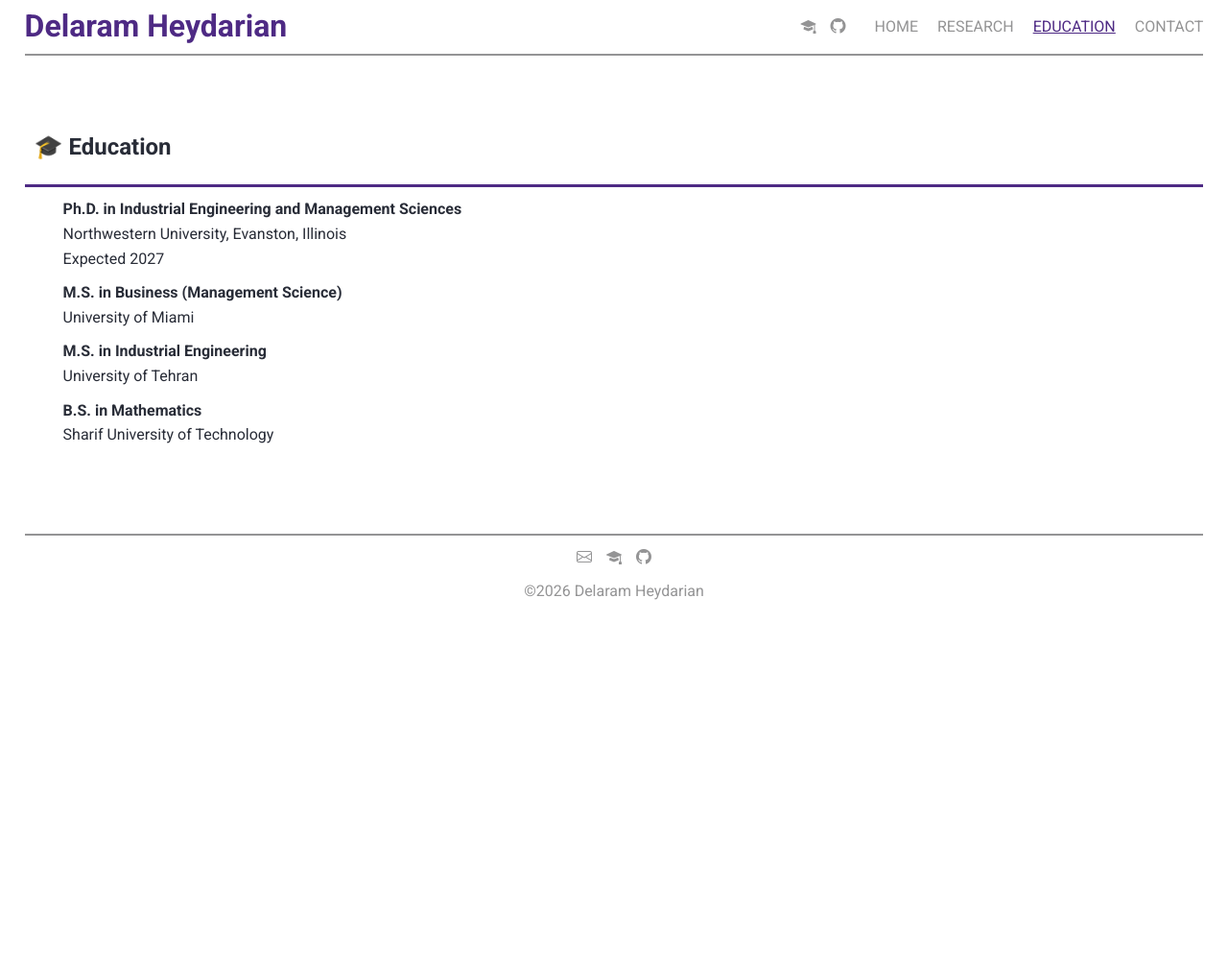
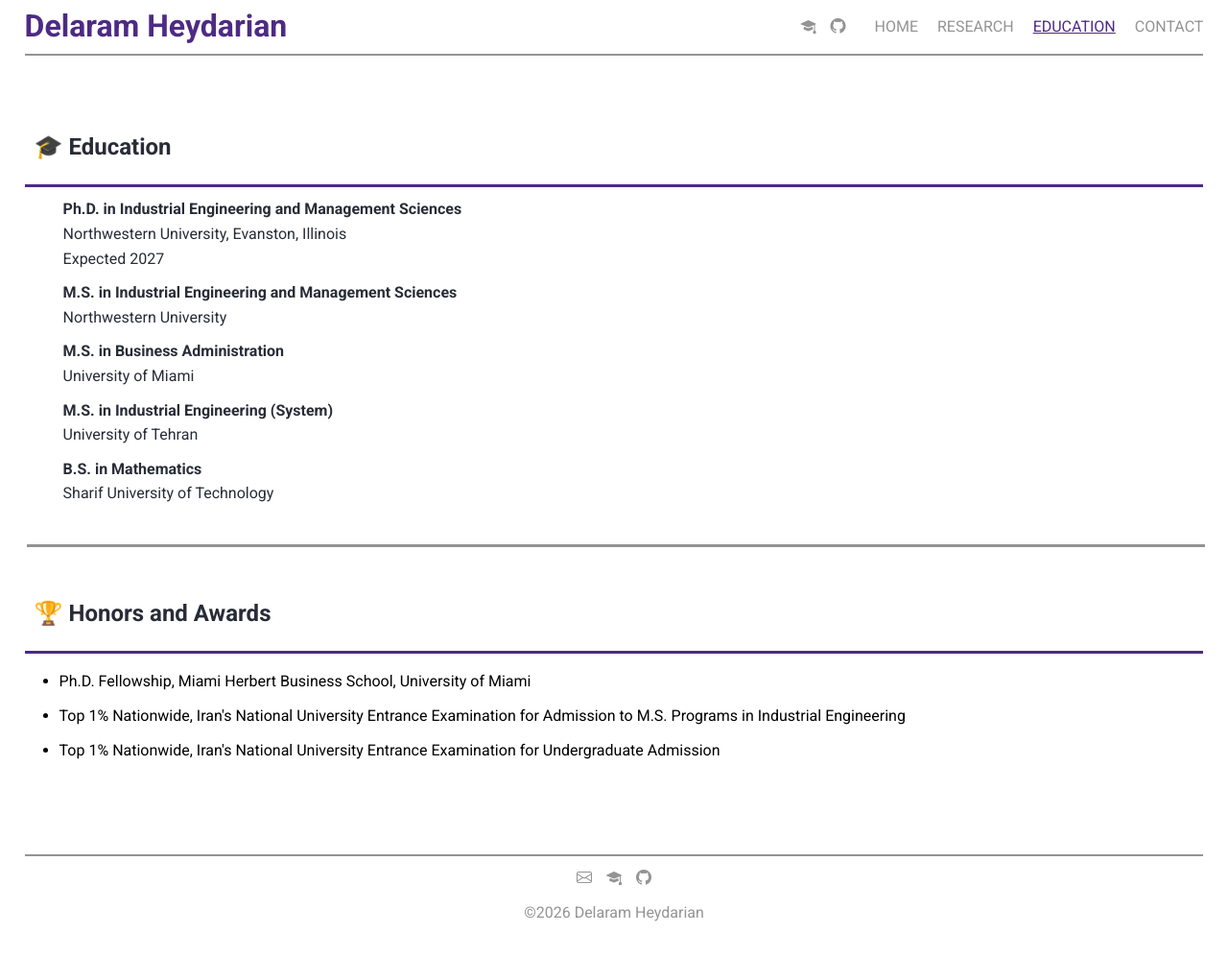
Before and after one commit to DelaramHeydarian/DelaramHeydarian.github.io, a plain HTML site: page about.html in a window 1280 px wide. Shown: the whole page at 96% size. Before the commit the page ends 800 px from the top, so only its background shows below. Drawn offline with nearby package versions, Linux system fonts and the light colour scheme.

Commit message:
change the about page according to new data.

```diff
--- a/about.html
+++ b/about.html
@@ -56,15 +56,28 @@
           </br>Northwestern University, Evanston, Illinois
           </br>Expected 2027
         </p>
-        <p class="item_list"><b>M.S. in Business (Management Science)</b>
+        <p class="item_list"><b>M.S. in Industrial Engineering and Management Sciences</b>
+          </br>Northwestern University
+        </p>
+        <p class="item_list"><b>M.S. in Business Administration</b>
           </br>University of Miami
         </p>
-        <p class="item_list"><b>M.S. in Industrial Engineering</b>
+        <p class="item_list"><b>M.S. in Industrial Engineering (System)</b>
           </br>University of Tehran
         </p>
         <p class="item_list"><b>B.S. in Mathematics</b>
           </br>Sharif University of Technology
         </p>
+      </div>
+    </section>
+    <div class="line"></div>
+    <section>
+        <h1 id="title_text">🏆 Honors and Awards</h1>
+        <ul class="awards_content">
+        <li> Ph.D. Fellowship, Miami Herbert Business School, University of Miami</li>
+        <li>Top 1% Nationwide, Iran's National University Entrance Examination for Admission to M.S. Programs in Industrial Engineering</li>
+        <li> Top 1% Nationwide, Iran's National University Entrance Examination for Undergraduate Admission</li>
+      </ul>
       </div>
     </section>
   </main>
--- a/styles/about.css
+++ b/styles/about.css
@@ -6,10 +6,18 @@
   flex-direction: column;
   justify-content: space-around;
   flex-wrap: wrap;
-  gap:10px;
+  gap: 10px;
 }
 
-.item_list{
+.awards_content {
+  padding: 1em;
+  display: flex;
+  flex-direction: column;
+  gap: 10px;
+  margin-left: 20px;
+}
+
+.item_list {
   margin-left: 40px;
   margin-top: 10px;
 }
```
